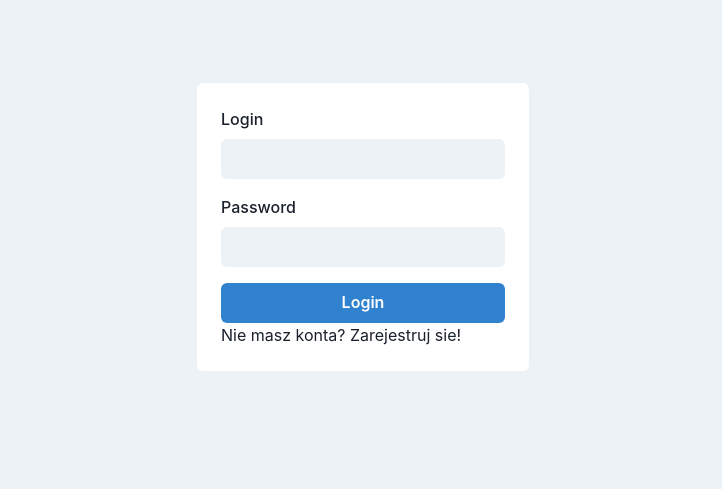
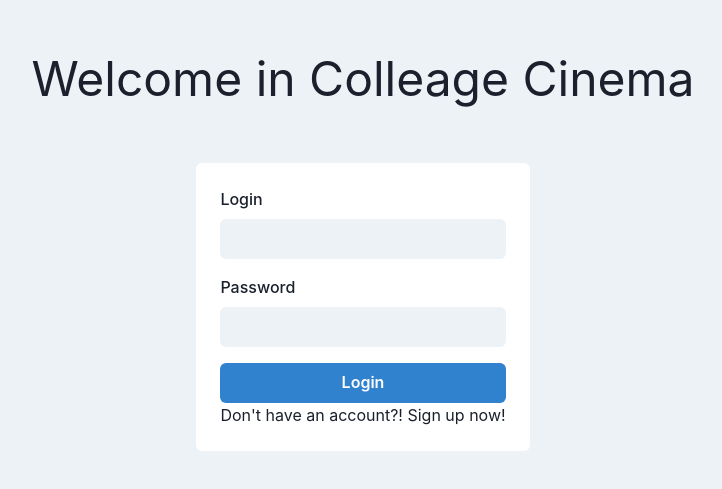
Before and after one commit to matt1sor/kino_ug, a React (Create React App) app in the folder front/: page /users/login in a window 1280 px wide. Shown: the part 173-662 px from the top of the page, without its empty margins (277-999 px from the left). Built offline with nearby package versions, Linux system fonts and the light colour scheme.

Commit message:
deleted comments and changed text

```diff
--- a/front/src/pages/users/Login.js
+++ b/front/src/pages/users/Login.js
@@ -14,6 +14,7 @@ import {
   FormLabel,
   Input,
   Link,
+  Text,
   VStack,
 } from "@chakra-ui/react";
 
@@ -32,32 +33,13 @@ function Login() {
     login: Yup.string().max(50, "Login is too long!").required(),
     password: Yup.string().max(100, "Wrong password!").required(),
   });
-  // const submitForm = async (values, actions) => {
-  //   setLoading(true);
-  //   dispatch(loginHandler(values));
-  //   actions.resetForm();
-  //   navigate("/repertoire");
-  // };
-
-  // const formik = useFormik({
-  //   initialValues: {
-  //     login: "",
-  //     password: "",
-  //   },
-  //   validationSchema: Yup.object({
-  //     login: Yup.string().max(50, "Login is too long!").required(),
-  //     password: Yup.string().max(100, "Wrong password!").required(),
-  //   }),
-  //   onSubmit: async (values) => {
-  //     setLoading(true);
-  //     dispatch(loginHandler(values));
-  //     formik.resetForm();
-  //     navigate("/repertoire");
-  //   },
-  // });
 
   return (
     <Flex bg="gray.100" align="center" justify="center" h="100vh">
+      <VStack>
+        <Text fontSize="5xl" m={10}>
+          Welcome in Colleage Cinema
+        </Text>
         <Box bg="white" p={6} rounded="md">
           <Formik
             initialValues={initialValues}
@@ -88,7 +70,9 @@ function Login() {
                     <FormErrorMessage>{formik.errors.login}</FormErrorMessage>
                   </FormControl>
                   <FormControl
-                  isInvalid={formik.errors.password && formik.touched.password}
+                    isInvalid={
+                      formik.errors.password && formik.touched.password
+                    }
                   >
                     <FormLabel htmlFor="password">Password</FormLabel>
                     <Field
@@ -100,7 +84,9 @@ function Login() {
                       onChange={formik.handleChange}
                       value={formik.values.password}
                     />
-                  <FormErrorMessage>{formik.errors.password}</FormErrorMessage>
+                    <FormErrorMessage>
+                      {formik.errors.password}
+                    </FormErrorMessage>
                   </FormControl>
 
                   <Button type="submit" colorScheme="blue" width="full">
@@ -112,30 +98,11 @@ function Login() {
           </Formik>
 
           <Link as={ReachLink} to="/users/register">
-          Nie masz konta? Zarejestruj sie!
+            Don't have an account?! Sign up now!
           </Link>
         </Box>
+      </VStack>
     </Flex>
-
-    // <Fragment>
-    //   {loading && <span>Loading...</span>}
-    //   <form onSubmit={formik.handleSubmit}>
-    //     <input
-    //       id="login"
-    //       name="login"
-    //       type="text"
-    //       onChange={formik.handleChange}
-    //     />
-    //     <input
-    //       id="password"
-    //       name="password"
-    //       type="password"
-    //       onChange={formik.handleChange}
-    //     />
-    //     <button type="submit">Submit</button>
-    //   </form>
-    //   <Link to="/users/register">Nie masz konta? Zarejestruj sie!</Link>
-    // </Fragment>
   );
 }
 
```
Lines whose indentation alone changed are shown as unchanged.
